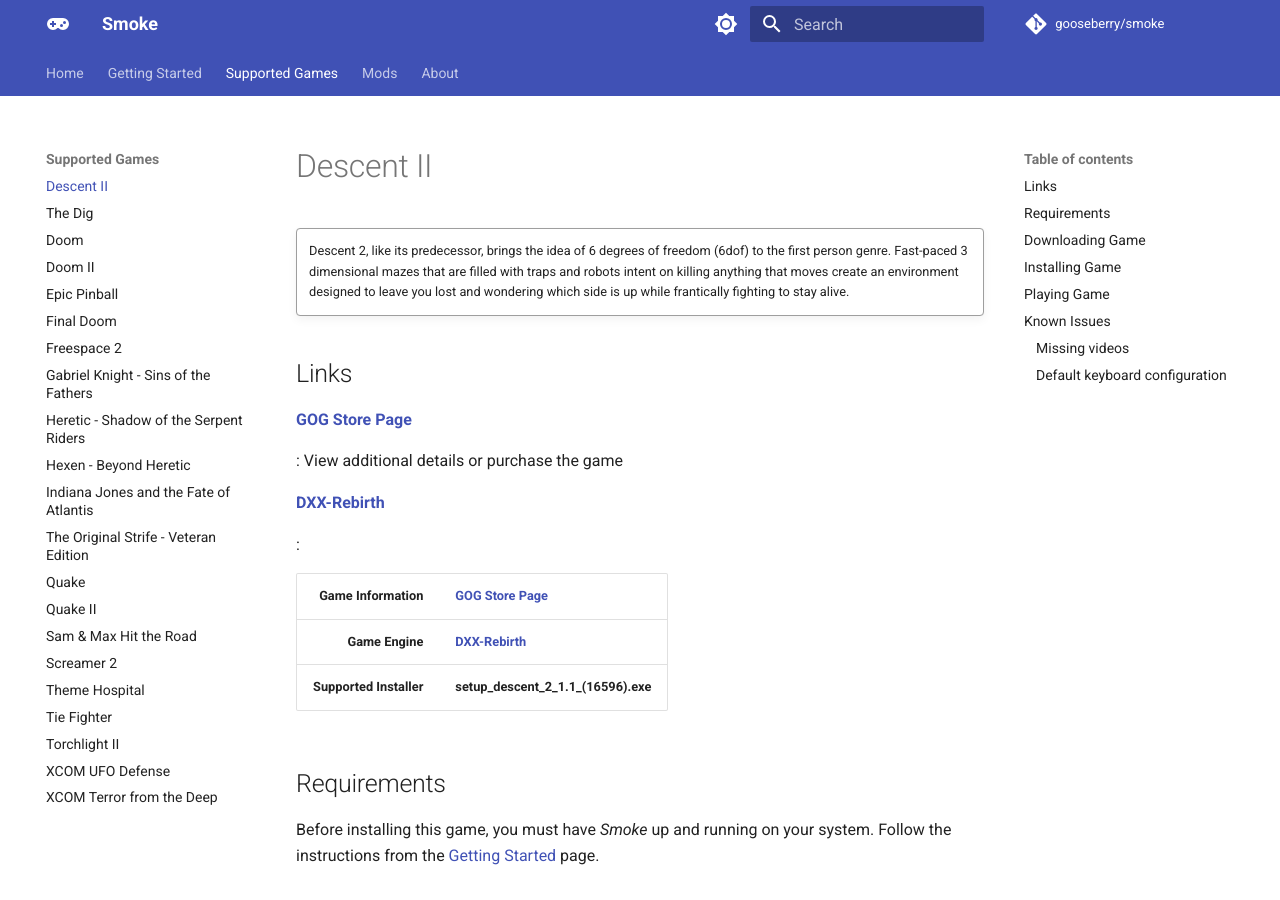
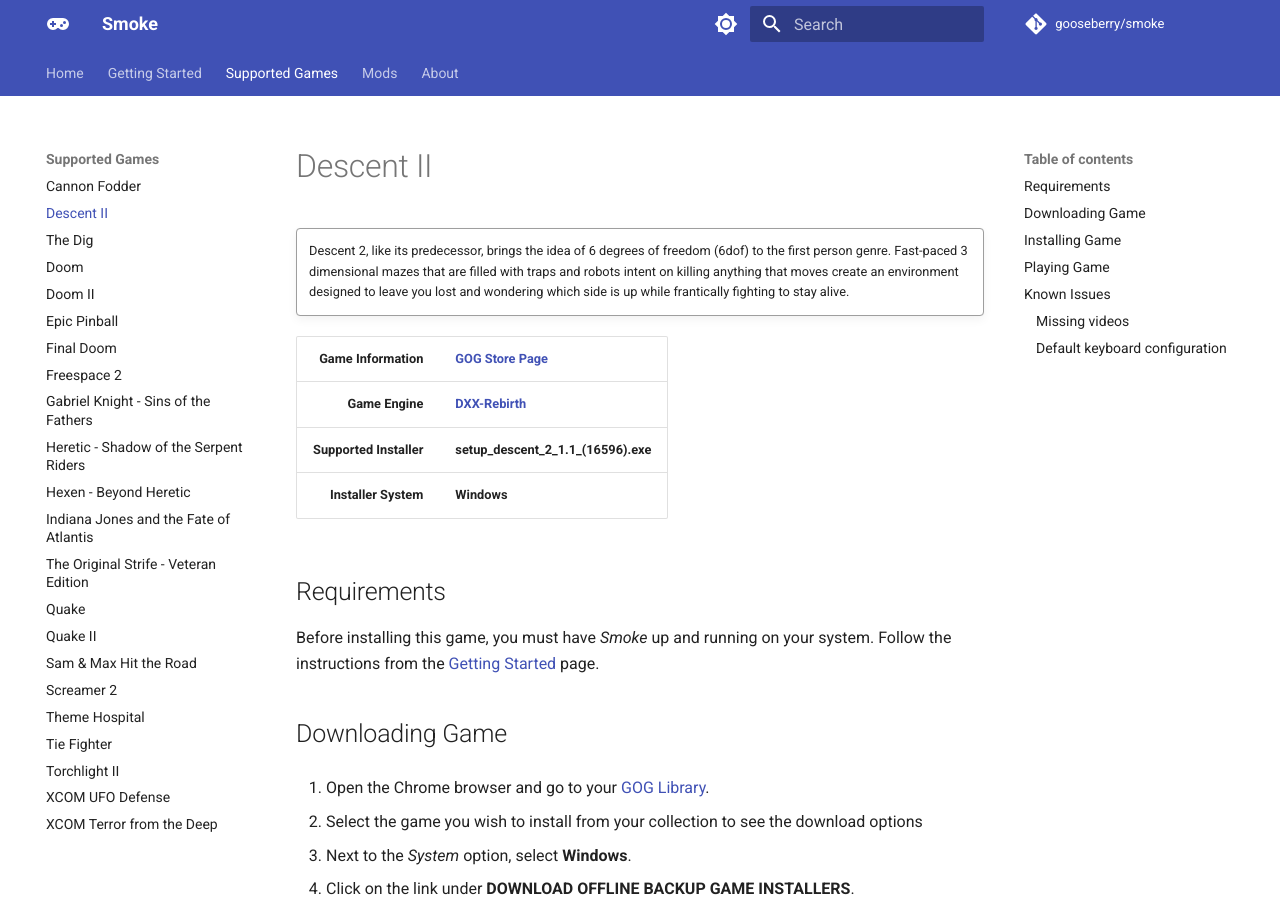
Before and after one commit to gooseberry/smoke, an MkDocs documentation site: the page built from docs/games/descent-2.md, in a window 1280 px wide and 900 px high. Built offline with MkDocs 1.6.1 and Material for MkDocs 9.7.7, drawn with Linux system fonts in a browser that asks for light colours; comment, search, counter and statistics services are not loaded.

Commit message:
cannon fodder page

```diff
--- a/docs/games/descent-2.md
+++ b/docs/games/descent-2.md
@@ -10,20 +10,11 @@
 
     Descent 2, like its predecessor, brings the idea of 6 degrees of freedom (6dof) to the first person genre. Fast-paced 3 dimensional mazes that are filled with traps and robots intent on killing anything that moves create an environment designed to leave you lost and wondering which side is up while frantically fighting to stay alive.
 
-## Links
-
-**[GOG Store Page][]**
-
-:   View additional details or purchase the game
-
-**[DXX-Rebirth][]**
-
-:
-
 | Game Information | [GOG Store Page][] |
 |--:|:--|
 | **Game Engine** | **[DXX-Rebirth][]** |
 | **Supported Installer** | **setup_descent_2_1.1_(16596).exe** |
+| **Installer System** | **Windows** |
 
 ## Requirements
 
--- a/mkdocs.yml
+++ b/mkdocs.yml
@@ -63,6 +63,7 @@
     - Home: "index.md"
     - Getting Started: "getting-started.md"
     - Supported Games:
+        - Cannon Fodder: "games/cannon-fodder.md"
         - Descent II: "games/descent-2.md"
         - The Dig: "games/the-dig.md"
         - Doom: "games/doom.md"
```
Also changed, not shown: docs/games/cannon-fodder.md (added, +45 -0 lines).
